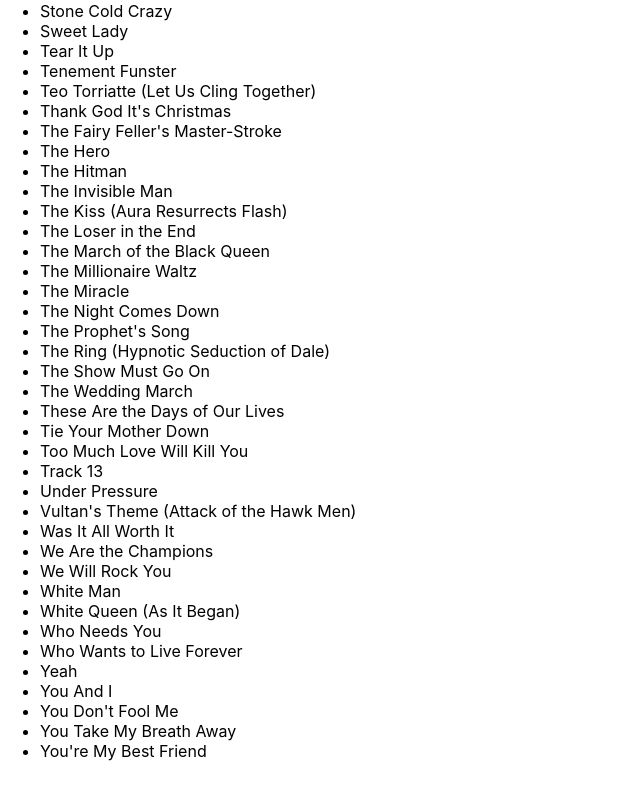
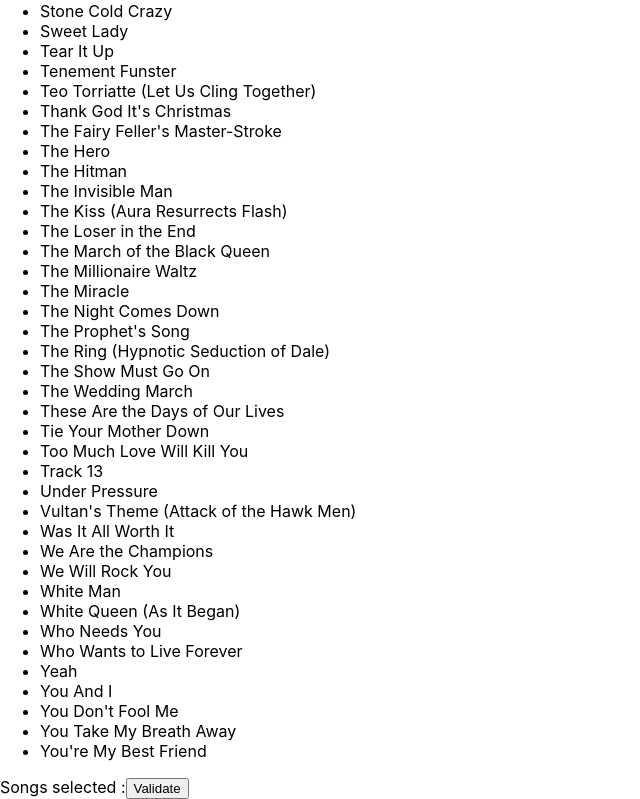
Before and after one commit to Matthiasadams59/react-song-selector, a React (Create React App) app: page / in a window 1280 px wide. Shown: the part 3057-3856 px from the top of the page, without its empty margins (0-640 px from the left). Before the commit the page ends 3834 px from the top, so only its background shows below. Built offline with nearby package versions, Linux system fonts and the light colour scheme.

Commit message:
ajout songselected

```diff
--- a/src/App.js
+++ b/src/App.js
@@ -2,12 +2,22 @@ import React, { Component } from 'react';
 import logo from './logo.svg';
 import './App.css';
 import SelectSong from './SelectSong';
+import SongsSelected from './SongsSelected'
 
 class App extends Component {
+  constructor() {
+    super()
+
+    this.state = {
+      songsSelected: []
+    }
+  }
+
   render() {
     return (
       <div>
         <SelectSong/>
+        <SongsSelected/>
       </div>
     );
   }
--- a/src/SelectSong.js
+++ b/src/SelectSong.js
@@ -1,6 +1,7 @@
 import React, { Component } from 'react'
 import {allSongs} from './songs'
 import ListSongs from './ListSongs'
+import SongsSelected from './SongsSelected';
 
 export default class SelectSong extends Component {
     constructor() {
@@ -18,15 +19,14 @@ export default class SelectSong extends Component {
       <div>
         <label for="songFilter">Select a song :</label>
         <input type="text" value={this.state.filter} onChange={this.updateFilter} id="songFilter"></input>
-        <ListSongs songselection={this.state.songsFiltered}/>
+        <ListSongs songsSelected={this.props.songsSelected} songselection={this.state.songsFiltered}/>
       </div>
     )
   }
 
   updateFilter = (e) => {
       this.setState({filter : e.target.value,
-        songsFiltered : allSongs.filter(t => t.includes(e.target.value))
+        songsFiltered : allSongs.map(t => t.includes(e.target.value))
     })
   }
-
 }
--- a/src/SongsSelected.js
+++ b/src/SongsSelected.js
@@ -3,7 +3,7 @@ import React, { Component } from 'react'
 export default class SongsSelected extends Component {
   render() {
     return (
-      <div className="col-md-6">
+      <div>
         Songs selected :
         <button>Validate</button>
       </div>
```
